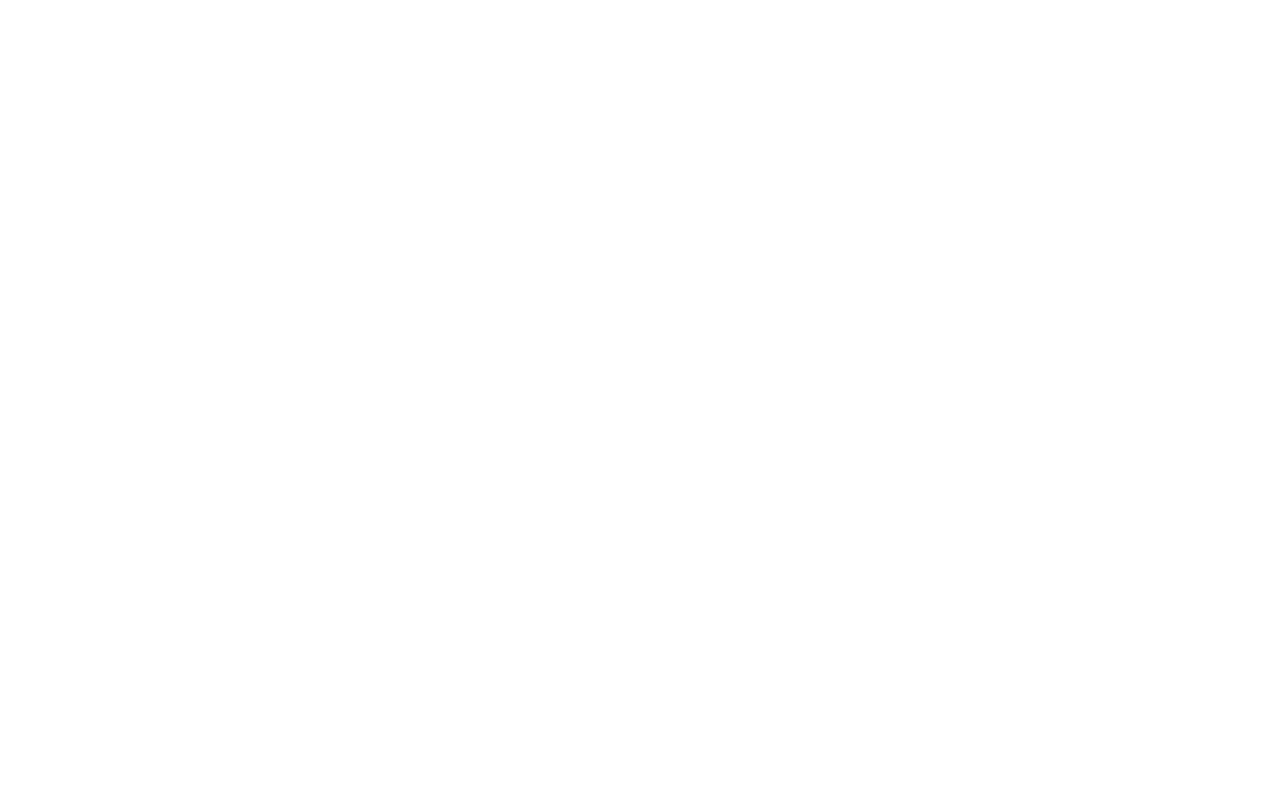
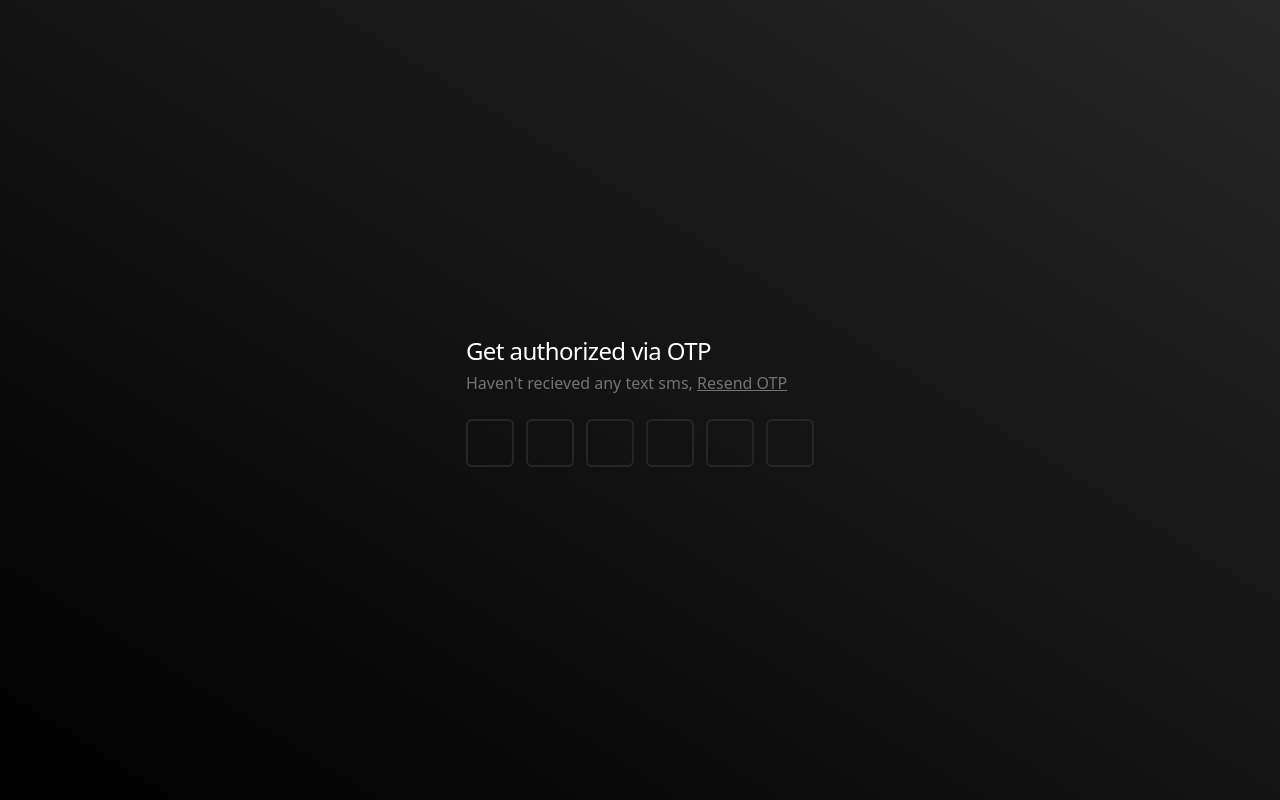
Before and after one commit to yashsehgal/crafts, a React (Create React App) app: page /otp-verify in a window 1280 px wide. Before the commit this address had no page. Built offline with nearby package versions, Linux system fonts and the light colour scheme.

Commit message:
feat: OTP component added

```diff
--- a/src/App.js
+++ b/src/App.js
@@ -24,6 +24,7 @@
 import MathFunctions from "./crafts/math/math-functions";
 import Radius from "./crafts/radius";
 import CalendarUI from "./crafts/calendar-ui";
+import OTPVerification from "./crafts/otp-verify";
 
 const CraftItems = [
   {
@@ -80,6 +81,12 @@
     component: <CalendarUI />,
     title: "Calendar UI",
     isWIP: true
+  },
+  {
+    path: "/otp-verify",
+    component: <OTPVerification />,
+    title: "OTP Verification",
+    isWIP: true
   }
 ];
 
--- /dev/null
+++ b/src/crafts/otp-verify.jsx
@@ -0,0 +1,105 @@
+import { useEffect, useState } from "react"
+import { motion, useAnimation } from "framer-motion";
+import { cn } from "../scripts/cn";
+
+/**
+ *
+ * @type for OTP-Input { index, hasValue }
+ */
+
+export default function OTPVerification() {
+  const INPUT_SIZE = 6;
+  // to handle the currentIndex as state
+  const [currentSelectedInput, setCurrentSelectedInput] = useState();
+
+  // to handle the backspace event when input(s) is(are) triggered
+  const handleBackspace = (current) => {
+    // do nothing if the current selected input is on index: 0
+    if (!current) return;
+
+    // removing the current input value
+    document.querySelector(`#input-${current}`).value = null;
+    // focusing the previous input element
+    document.querySelector(`#input-${current - 1}`).focus();
+  };
+
+  // to handle the next input selection event when input(s) is(are) triggered
+  const handleNextInput = (current) => {
+    // do nothing if the input length has exceeded,
+    // and checking if the KeyPressed is a number key: if not the also return
+    if (current === INPUT_SIZE - 1) {
+      return;
+    };
+
+    // focusing the next input element
+    document.querySelector(`#input-${current + 1}`).focus();
+  };
+
+  /**
+   *
+   * To handle all sorts of events happening in input(s)
+   * and calling sub-methods accordingly.
+   *
+   * @param {"Next" | "Backspace" | "Focus"} action
+   * @param {number} current
+   *
+   */
+  const handleChangeSequence = (action, current) => {
+    switch (action) {
+      case "Focus":
+        setCurrentSelectedInput(current);
+        break;
+      case "Backspace":
+        handleBackspace(current);
+        break;
+      case "Next":
+        handleNextInput(current);
+        break;
+      default: break;
+    }
+  };
+
+  return (
+    <div className="otp-verification-component-container bg-gradient-to-tr from-black to-neutral-800 w-screen h-screen flex flex-row items-center justify-center">
+      <div className="content-container">
+        <h1 className="leading-snug tracking-tight text-white text-2xl mb-1">
+          Get authorized via OTP
+        </h1>
+        <p className="text-neutral-500 mb-6">
+          Haven't recieved any text sms, <span className="underline cursor-pointer">Resend OTP</span>
+        </p>
+        <div className="otp-veriification-input-wrapper flex flex-row items-center justify-center gap-3">
+          {Array.from({ length: INPUT_SIZE }).map((_, index) => {
+            return (
+              <motion.input
+                name={index.toString()}
+                className={cn("otp-input p-2 text-xl font-medium bg-transparent text-white text-center outline-transparent placeholder:text-neutral-800 border-2 border-neutral-800 rounded-md w-12 h-auto focus:ring-2 focus:ring-offset-2 focus:ring-neutral-700 focus:outline-none focus:ring-offset-black")}
+                placeholder=""
+                key={index}
+                maxLength={1}
+                minLength={1}
+                required
+                id={`input-${index.toString()}`}
+                onFocus={(e) => handleChangeSequence("Focus", index)}
+                onChange={(e) => {
+                  if (e.target.value) {
+                    handleChangeSequence("Next", currentSelectedInput)
+                  }
+                }}
+                onKeyDown={(e) => {
+                  if (e.key === "Backspace") {
+                    // changing the focus state to previous input element
+                    handleChangeSequence("Backspace", index);
+                  }
+                }}
+                whileFocus={{
+                  scale: 1.150
+                }}
+              />
+            )
+          })}
+        </div>
+      </div>
+    </div>
+  )
+}
```
